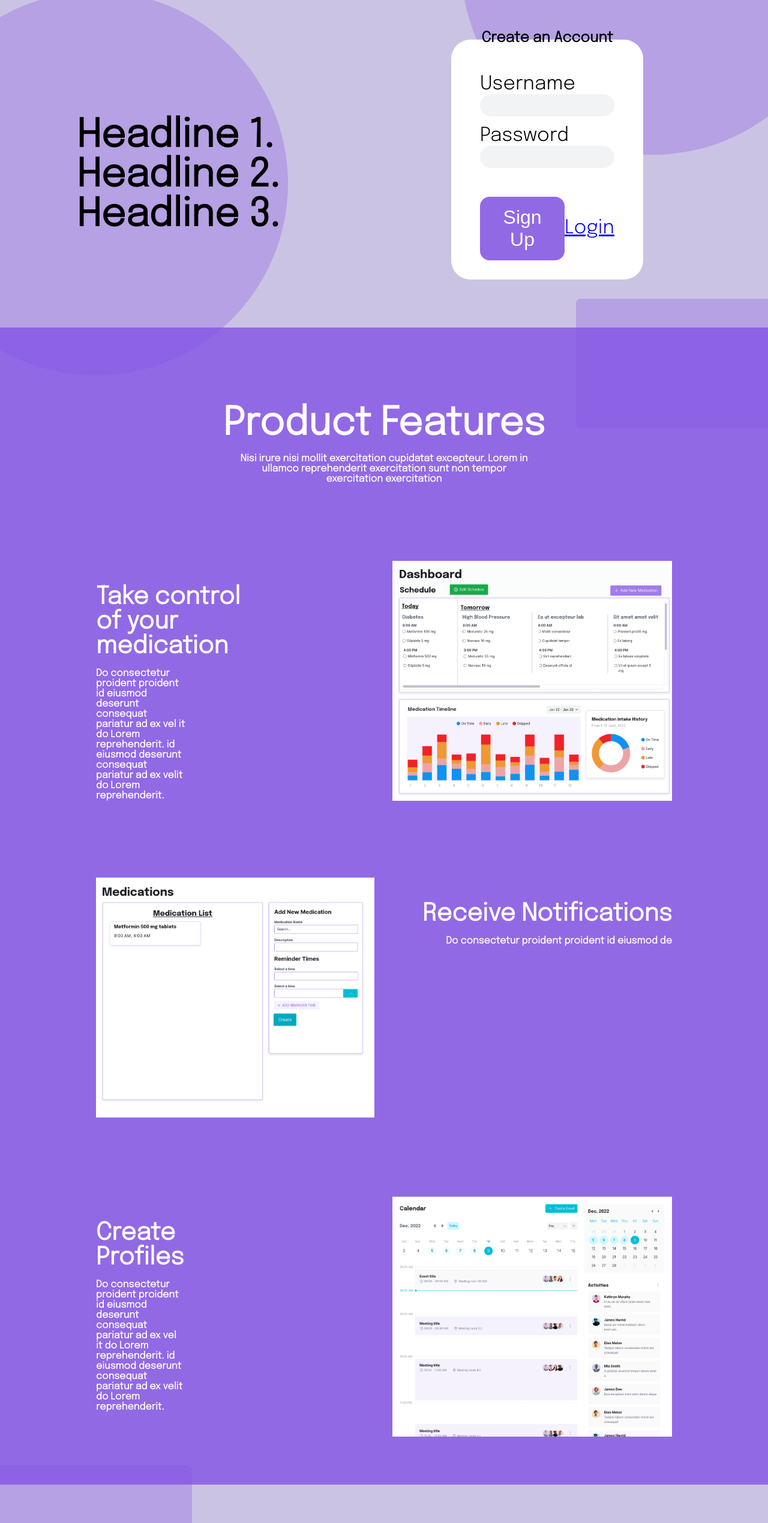
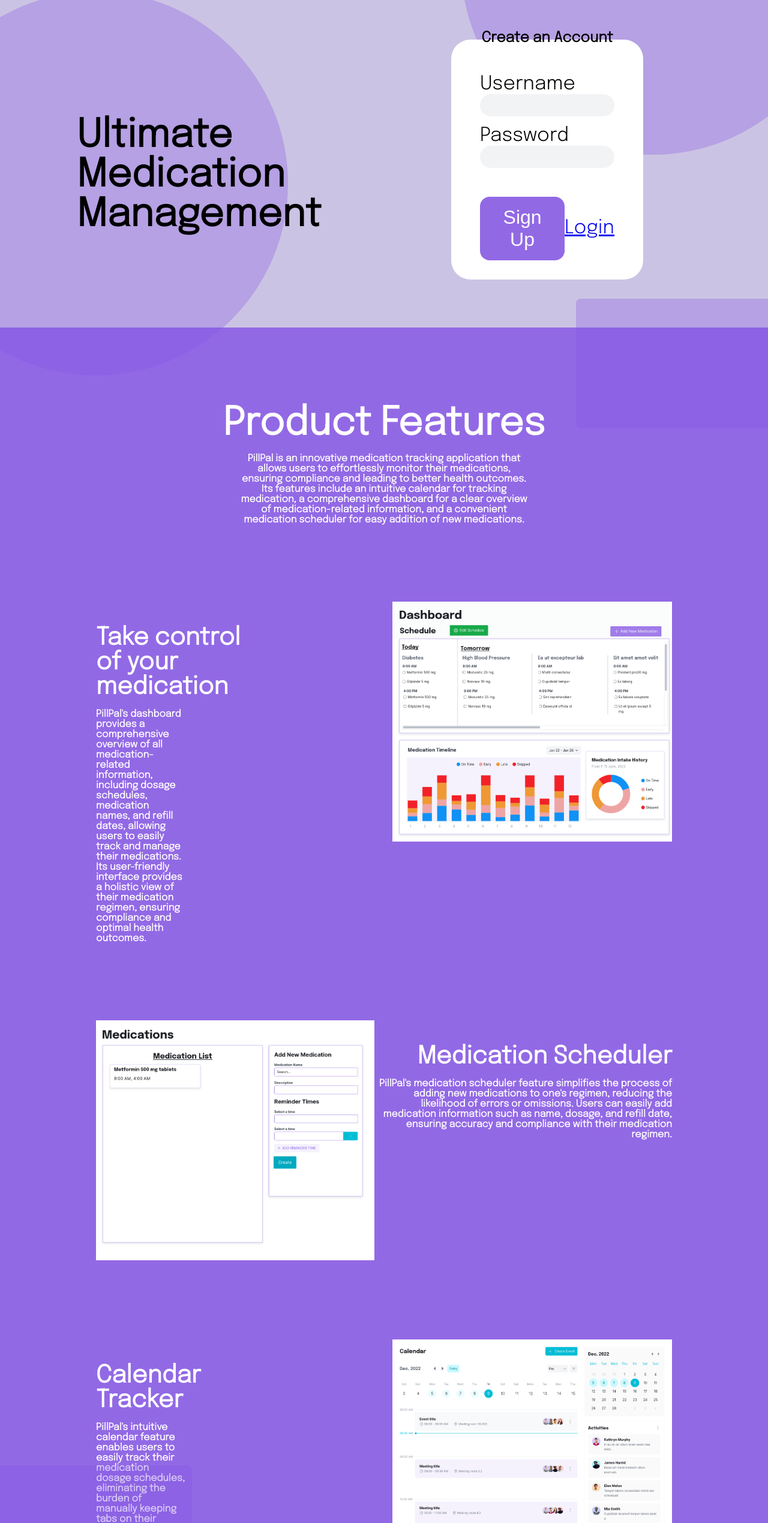
Before and after one commit to kobemaristela/PillPal, a Vue app: page / in a window 1280 px wide. Shown: the part 222-2761 px from the top of the page at 60% size. Built offline with nearby package versions, Linux system fonts and the light colour scheme.

Commit message:
Updated HomePage

```diff
--- a/src/Home.vue
+++ b/src/Home.vue
@@ -153,10 +153,9 @@
   background-color: var(--background-color);
 }
 .footer-content {
-  display: flex;
   justify-content: space-between;
   width: 75%;
-  padding-top: 5em;
+  padding-top: 2em;
   margin-left: auto;
   margin-right: auto;
   text-align: center;
@@ -231,9 +230,9 @@
     </div>
 
     <div class="headline">
-      <h1>Headline 1.</h1>
-      <h1>Headline 2.</h1>
-      <h1>Headline 3.</h1>
+      <h1>Ultimate</h1>
+      <h1>Medication</h1>
+      <h1>Management</h1>
     </div>
 
     <div class="shapes">
@@ -280,18 +279,16 @@
       <div class="product-features">
         <h3>Product Features</h3>
         <h4 class="centered">
-          Nisi irure nisi mollit exercitation cupidatat excepteur. Lorem in
-          ullamco reprehenderit exercitation sunt non tempor exercitation
-          exercitation
+          PillPal is an innovative medication tracking application that allows users to effortlessly monitor their medications, ensuring compliance and leading to better health outcomes.
+          Its features include an intuitive calendar for tracking medication, a comprehensive dashboard for a clear overview of medication-related information, and a convenient medication scheduler for easy addition of new medications.
         </h4>
 
         <div class="row">
           <div class="text">
             <h5>Take control of your medication</h5>
             <h4>
-              Do consectetur proident proident id eiusmod deserunt consequat
-              pariatur ad ex vel it do Lorem reprehenderit. id eiusmod deserunt
-              consequat pariatur ad ex velit do Lorem reprehenderit.
+              PillPal's dashboard provides a comprehensive overview of all medication-related information, including dosage schedules, medication names, and refill dates, allowing users to easily track and manage their medications.
+              Its user-friendly interface provides a holistic view of their medication regimen, ensuring compliance and optimal health outcomes.
             </h4>
           </div>
           <img src="./assets/images/Dashboard.png" alt="sitting" width="auto" height="400"/>
@@ -302,18 +299,18 @@
             <img src="./assets/images/Medications.png" alt="sitting2" width="auto" height="400"/>
           </div>
           <div class>
-            <h5 class="right-text">Receive Notifications</h5>
-            <h4 class="par">Do consectetur proident proident id eiusmod de</h4>
+            <h5 class="right-text">Medication Scheduler</h5>
+            <h4 class="par">
+              PillPal's medication scheduler feature simplifies the process of adding new medications to one's regimen, reducing the likelihood of errors or omissions. Users can easily add medication information such as name, dosage, and refill date, ensuring accuracy and compliance with their medication regimen.
+            </h4>
           </div>
         </div>
 
         <div class="row">
           <div class="text">
-            <h5>Create Profiles</h5>
+            <h5>Calendar Tracker</h5>
             <h4>
-              Do consectetur proident proident id eiusmod deserunt consequat
-              pariatur ad ex vel it do Lorem reprehenderit. id eiusmod deserunt
-              consequat pariatur ad ex velit do Lorem reprehenderit.
+              PillPal's intuitive calendar feature enables users to easily track their medication dosage schedules, eliminating the burden of manually keeping tabs on their medication routine. With its user-friendly interface and clear display of medication schedules, users can stay compliant and ensure optimal health outcomes.
             </h4>
           </div>
           <img src="./assets/images/Calendar.png" alt="sitting" width="auto" height="400"/>
@@ -322,22 +319,7 @@
 
       <div class="footer">
         <div class="footer-content">
-          <div>
-            <h6>Product</h6>
-            <!-- <p1>Features</p1> -->
-          </div>
-          <div>
-            <h6>Resources</h6>
-            <!-- <p1>Blog</p1> -->
-          </div>
-          <div>
-            <h6>Company</h6>
-            <!-- <p1>Developers</p1> -->
-          </div>
-          <div>
-            <h6>Support</h6>
-            <!-- <p1>Help Center</p1> -->
-          </div>
+            <router-link to="/about">About Us</router-link>
         </div>
       </div>
     </div>
```
